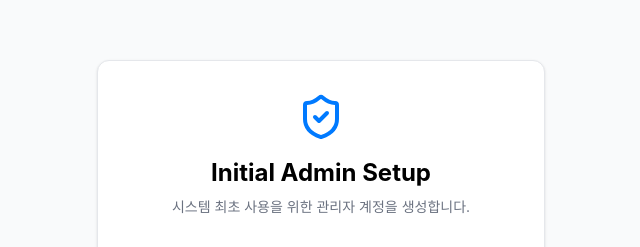
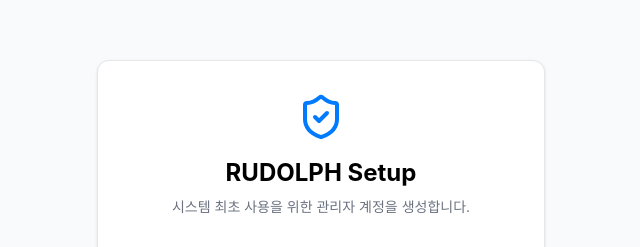
Before and after one commit to hyojoonkang83-rgb/rudolph_playground, a Next.js app: page /setup in a window 1280 px wide. Shown: the part 103-350 px from the top of the page, without its empty margins (319-959 px from the left). Built offline with nearby package versions, Linux system fonts and the light colour scheme.

Commit message:
Rename setup page title to RUDOLPH

```diff
--- a/src/app/setup/page.tsx
+++ b/src/app/setup/page.tsx
@@ -35,7 +35,7 @@ export default function SetupPage() {
       <div className="w-full max-w-md space-y-8 rounded-lg border border-border bg-white p-8 shadow-sm">
         <div className="text-center">
           <ShieldCheck className="mx-auto h-12 w-12 text-accent" />
-          <h1 className="mt-4 text-2xl font-bold text-foreground">Initial Admin Setup</h1>
+          <h1 className="mt-4 text-2xl font-bold text-foreground">RUDOLPH Setup</h1>
           <p className="mt-2 text-sm text-secondary">
             시스템 최초 사용을 위한 관리자 계정을 생성합니다.
           </p>
```
